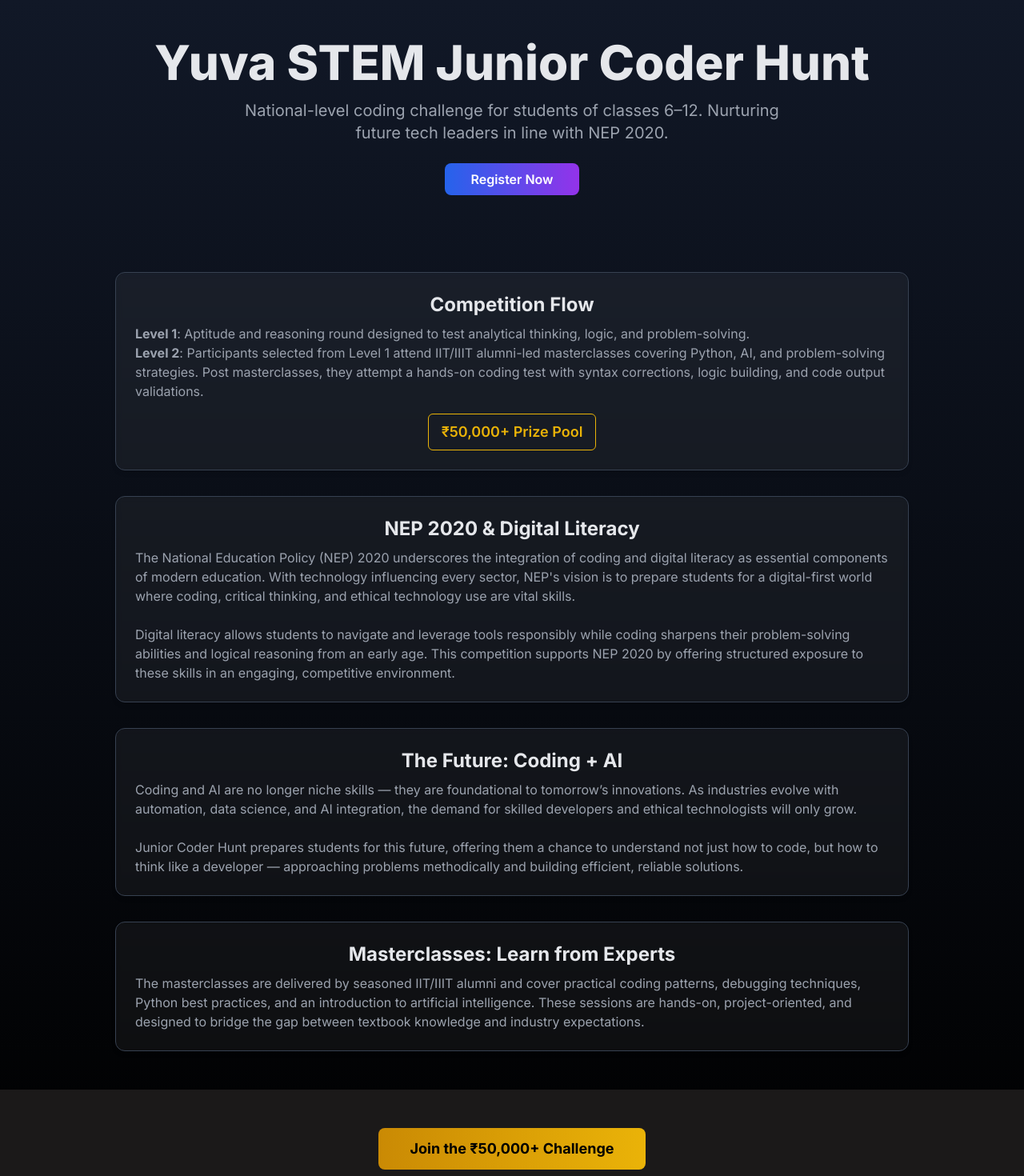
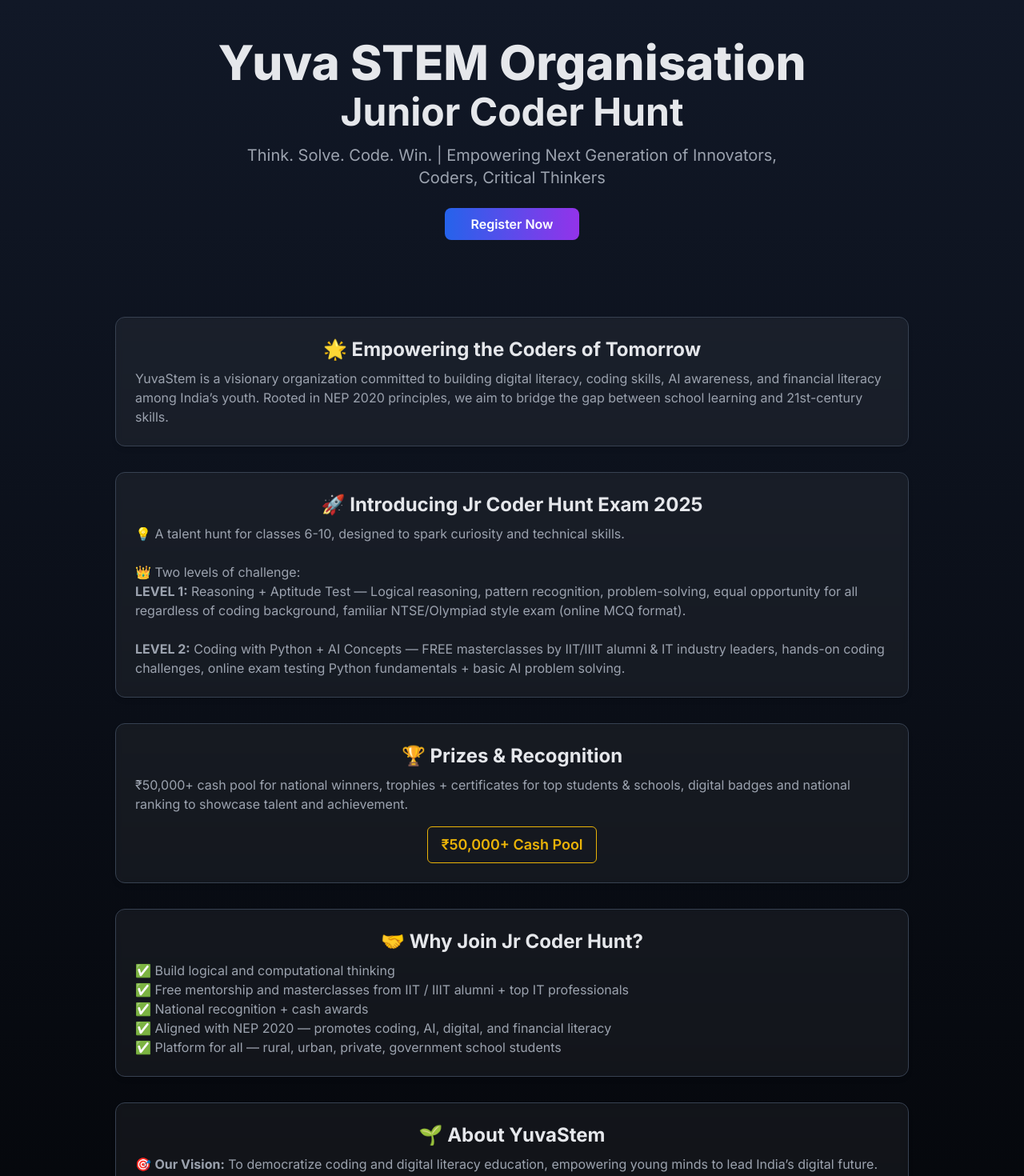
Before and after one commit to sajjanstem/sajjan-stem, a React (Create React App) app: page / in a window 1280 px wide. Shown: the part 80-1550 px from the top of the page at 80% size. Built offline with nearby package versions, Linux system fonts and the light colour scheme.

Commit message:
ui changes for junior coder hunt

```diff
--- a/src/components/Header/Header.tsx
+++ b/src/components/Header/Header.tsx
@@ -5,7 +5,7 @@
 import CloseIcon from '@mui/icons-material/Close';
 
 const Header = () => {
-  const [dropdown, setDropdown] = useState(false);
+  // const [dropdown, setDropdown] = useState(false);
   const [isMobile, setIsMobile] = useState(false);
 
   const navItems = [
--- a/src/components/Home.tsx
+++ b/src/components/Home.tsx
@@ -10,11 +10,14 @@
   return (
     <div className="bg-gradient-to-b from-gray-900 to-black min-h-screen text-gray-200 font-[Inter]">
       <header className="text-center py-12">
-        <h1 className="text-4xl md:text-6xl font-extrabold mb-4" data-aos="fade-down">
-          Yuva STEM Junior Coder Hunt
+        <h1 className="text-4xl md:text-6xl font-extrabold mb-2" data-aos="fade-down">
+          Yuva STEM Organisation
         </h1>
+        <h2 className="text-3xl md:text-5xl font-bold mb-4" data-aos="fade-down">
+          Junior Coder Hunt
+        </h2>
         <p className="text-lg md:text-xl max-w-2xl mx-auto text-gray-400" data-aos="fade-up">
-          National-level coding challenge for students of classes 6–12. Nurturing future tech leaders in line with NEP 2020.
+          Think. Solve. Code. Win. | Empowering Next Generation of Innovators, Coders, Critical Thinkers
         </p>
         <div className="mt-6" data-aos="zoom-in">
           <button className="bg-gradient-to-r from-blue-600 to-purple-600 text-white font-semibold py-2 px-8 rounded-lg hover:opacity-90 transition">
@@ -25,41 +28,69 @@
 
       <section className="max-w-5xl mx-auto py-12 px-4 space-y-8">
         <div className="backdrop-blur-sm bg-white bg-opacity-5 rounded-xl border border-gray-700 p-6 shadow-md" data-aos="fade-up">
-          <h2 className="text-2xl font-bold mb-2">Competition Flow</h2>
+          <h2 className="text-2xl font-bold mb-2">🌟 Empowering the Coders of Tomorrow</h2>
           <p className="text-gray-400">
-            <strong>Level 1</strong>: Aptitude and reasoning round designed to test analytical thinking, logic, and problem-solving.
-            <br />
-            <strong>Level 2</strong>: Participants selected from Level 1 attend IIT/IIIT alumni-led masterclasses covering Python, AI, and problem-solving strategies. Post masterclasses, they attempt a hands-on coding test with syntax corrections, logic building, and code output validations.
+            YuvaStem is a visionary organization committed to building digital literacy, coding skills, AI awareness, and financial literacy among India’s youth. Rooted in NEP 2020 principles, we aim to bridge the gap between school learning and 21st-century skills.
+          </p>
+        </div>
+
+        <div className="backdrop-blur-sm bg-white bg-opacity-5 rounded-xl border border-gray-700 p-6 shadow-md" data-aos="fade-up">
+          <h2 className="text-2xl font-bold mb-2">🚀 Introducing Jr Coder Hunt Exam 2025</h2>
+          <p className="text-gray-400">
+            💡 A talent hunt for classes 6-10, designed to spark curiosity and technical skills.<br/><br/>
+            👑 Two levels of challenge:<br/>
+            <strong>LEVEL 1:</strong> Reasoning + Aptitude Test — Logical reasoning, pattern recognition, problem-solving, equal opportunity for all regardless of coding background, familiar NTSE/Olympiad style exam (online MCQ format).<br/><br/>
+            <strong>LEVEL 2:</strong> Coding with Python + AI Concepts — FREE masterclasses by IIT/IIIT alumni & IT industry leaders, hands-on coding challenges, online exam testing Python fundamentals + basic AI problem solving.
+          </p>
+
+        </div>
+
+        <div className="backdrop-blur-sm bg-white bg-opacity-5 rounded-xl border border-gray-700 p-6 shadow-md" data-aos="fade-up">
+          <h2 className="text-2xl font-bold mb-2">🏆 Prizes & Recognition</h2>
+          <p className="text-gray-400">
+            ₹50,000+ cash pool for national winners, trophies + certificates for top students & schools, digital badges and national ranking to showcase talent and achievement.
           </p>
           <div className="mt-4 flex items-center justify-center">
             <span className="border border-yellow-500 text-yellow-500 rounded-md px-4 py-2 text-lg font-semibold">
-              ₹50,000+ Prize Pool
+              ₹50,000+ Cash Pool
             </span>
           </div>
         </div>
 
         <div className="backdrop-blur-sm bg-white bg-opacity-5 rounded-xl border border-gray-700 p-6 shadow-md" data-aos="fade-up">
-          <h2 className="text-2xl font-bold mb-2">NEP 2020 & Digital Literacy</h2>
+          <h2 className="text-2xl font-bold mb-2">🤝 Why Join Jr Coder Hunt?</h2>
           <p className="text-gray-400">
-            The National Education Policy (NEP) 2020 underscores the integration of coding and digital literacy as essential components of modern education. With technology influencing every sector, NEP's vision is to prepare students for a digital-first world where coding, critical thinking, and ethical technology use are vital skills.
-            <br /><br />
-            Digital literacy allows students to navigate and leverage tools responsibly while coding sharpens their problem-solving abilities and logical reasoning from an early age. This competition supports NEP 2020 by offering structured exposure to these skills in an engaging, competitive environment.
+            ✅ Build logical and computational thinking<br/>
+            ✅ Free mentorship and masterclasses from IIT / IIIT alumni + top IT professionals<br/>
+            ✅ National recognition + cash awards<br/>
+            ✅ Aligned with NEP 2020 — promotes coding, AI, digital, and financial literacy<br/>
+            ✅ Platform for all — rural, urban, private, government school students
           </p>
         </div>
 
         <div className="backdrop-blur-sm bg-white bg-opacity-5 rounded-xl border border-gray-700 p-6 shadow-md" data-aos="fade-up">
-          <h2 className="text-2xl font-bold mb-2">The Future: Coding + AI</h2>
+          <h2 className="text-2xl font-bold mb-2">🌱 About YuvaStem</h2>
           <p className="text-gray-400">
-            Coding and AI are no longer niche skills — they are foundational to tomorrow’s innovations. As industries evolve with automation, data science, and AI integration, the demand for skilled developers and ethical technologists will only grow.
-            <br /><br />
-            Junior Coder Hunt prepares students for this future, offering them a chance to understand not just how to code, but how to think like a developer — approaching problems methodically and building efficient, reliable solutions.
+            🎯 <strong>Our Vision:</strong> To democratize coding and digital literacy education, empowering young minds to lead India’s digital future.<br/><br/>
+            🎯 <strong>Our Mission:</strong> Promote 21st century skills (coding, AI, digital & financial literacy), provide equitable learning platforms, inspire innovation and critical thinking in every child.
           </p>
         </div>
 
         <div className="backdrop-blur-sm bg-white bg-opacity-5 rounded-xl border border-gray-700 p-6 shadow-md" data-aos="fade-up">
-          <h2 className="text-2xl font-bold mb-2">Masterclasses: Learn from Experts</h2>
+          <h2 className="text-2xl font-bold mb-2">👨‍💻 Who mentors YuvaStem participants?</h2>
           <p className="text-gray-400">
-            The masterclasses are delivered by seasoned IIT/IIIT alumni and cover practical coding patterns, debugging techniques, Python best practices, and an introduction to artificial intelligence. These sessions are hands-on, project-oriented, and designed to bridge the gap between textbook knowledge and industry expectations.
+            Advisory panel of IT Directors & senior tech leaders (20+ years experience). Mentors who are alumni of IITs, IIITs, NITs, IISc.
+          </p>
+        </div>
+
+        <div className="backdrop-blur-sm bg-white bg-opacity-5 rounded-xl border border-gray-700 p-6 shadow-md" data-aos="fade-up">
+          <h2 className="text-2xl font-bold mb-2">📣 How It Works</h2>
+          <p className="text-gray-400">
+            1️⃣ Register via YuvaStem website (individuals or schools)<br/>
+            2️⃣ Take Level 1 reasoning + aptitude exam online<br/>
+            3️⃣ Get shortlisted and attend free masterclasses<br/>
+            4️⃣ Take Level 2 coding + AI exam<br/>
+            5️⃣ Win cash prizes, certificates & national recognition
           </p>
         </div>
       </section>
@@ -68,8 +99,10 @@
         <button className="bg-gradient-to-r from-yellow-600 to-yellow-500 text-black font-bold py-3 px-10 rounded-lg hover:opacity-90 transition text-lg">
           Join the ₹50,000+ Challenge
         </button>
+        <p className="text-gray-500 mt-4 italic">Think. Solve. Code. Win. — Your logic today, your AI future tomorrow!</p>
       </footer>
     </div>
+
   );
 };
 
```
